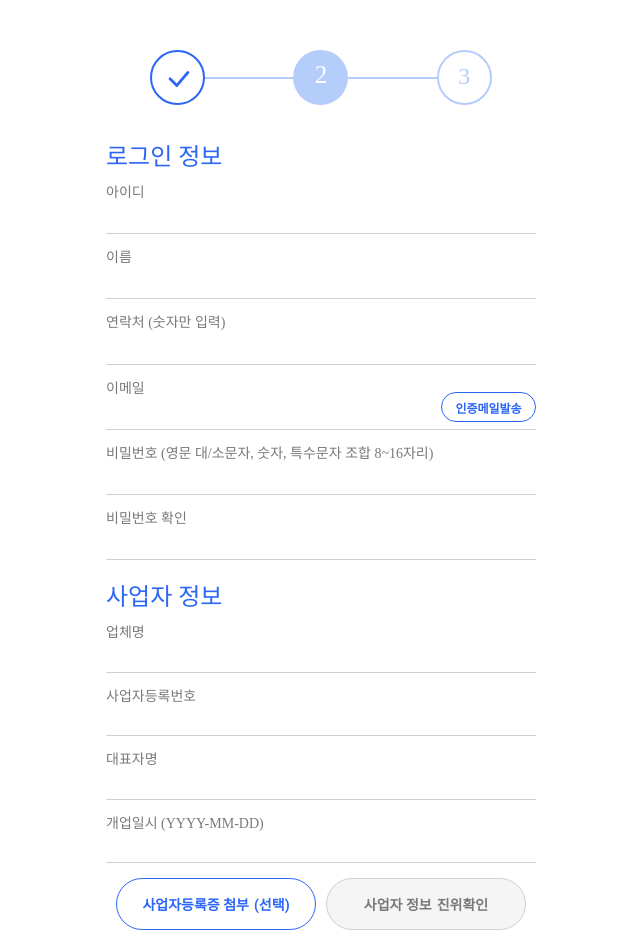
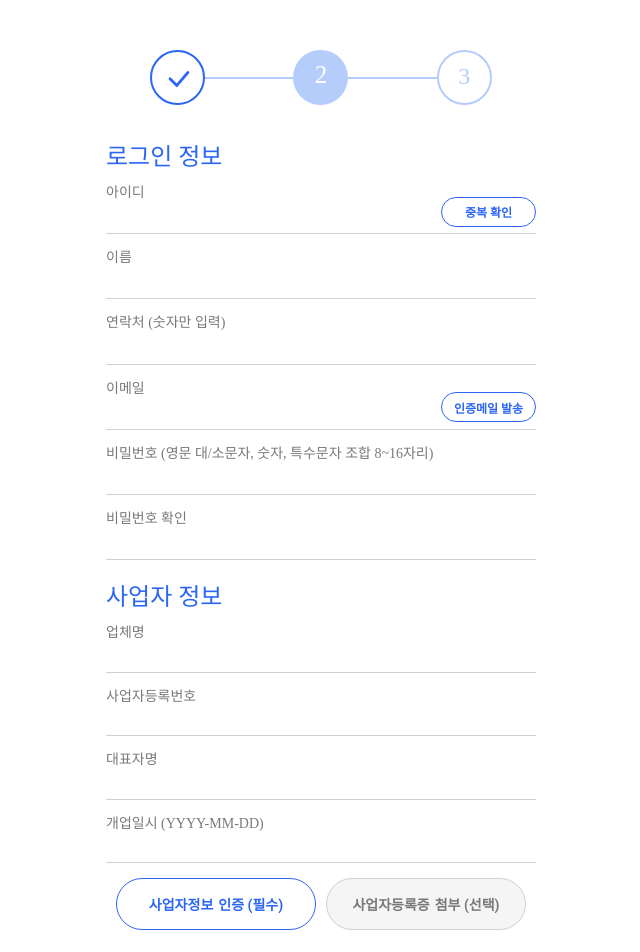
Before and after one commit to FastCampus-Final-Project-bizcurator-1/FinalProject-1-Frontend, a React (Create React App) app: page /signup in a window 1280 px wide. Shown: the top 952 px of the page, without its empty margins (319-959 px from the left). Built offline with nearby package versions, Linux system fonts and the light colour scheme.

Commit message:
[ADD] 로그인 & 사업자정보 관련 모달 및 유효성 추가
- LoginInfo - 아이디중복확인 & 이메일인증
- CoporateInfo - 사업자인증확인 & 사업자등록증추가
- EmailModal : 이메일 인증 모달
- FileModal : 사업자등록증 추가 모달

```diff
--- a/src/components/signUp/CorporateInfo.jsx
+++ b/src/components/signUp/CorporateInfo.jsx
@@ -1,5 +1,6 @@
-import React, { useState } from 'react';
+import React, { useEffect, useState } from 'react';
 import styled from 'styled-components';
+import FileModal from './FileModal';
 
 export default function CorporateInfo({ setCorporateData, corporateData }) {
   // 사업자등록번호 확인을 위함
@@ -10,11 +11,14 @@ export default function CorporateInfo({ setCorporateData, corporateData }) {
   const [attachFinish, setAttachFinish] = useState(false);
   // 사업자 정보 진위 확인
   const [isVerify, setIsVerify] = useState(false);
+  // 사업자등록증 첨부 모달
+  const [open, setOpen] = useState(false);
+  // 사업자등록증
+  const [businessLicense, setBusinessLicense] = useState('');
 
-  // loginData 설정
+  // coporateData 설정
   const handleChange = e => {
-    isVerify &&
-      setCorporateData({ ...corporateData, [e.target.id]: e.target.value });
+    setCorporateData({ ...corporateData, [e.target.id]: e.target.value });
   };
 
   // 사업자등록번호 검사
@@ -53,8 +57,25 @@ export default function CorporateInfo({ setCorporateData, corporateData }) {
       .replace(/(-{1,2}$)/g, '');
   };
 
+  const checkVerify = () => {
+    console.log(corporateData);
+    // 오픈 api 연결 => 검증
+    // 성공 => setIsVerify(true)
+    alert('인증이 완료되었습니다.');
+    // alert('인증에 실패하였습니다. 확인 후, 다시 시도해주세요');
+  };
+
+  useEffect(() => {
+    businessLicense &&
+      setCorporateData({ ...corporateData, businessLicense: businessLicense });
+  }, [businessLicense]);
+  // console.log(businessLicense);
+
   return (
     <Container className="coporateInfo">
+      {open && (
+        <FileModal setOpen={setOpen} setBusinessLicense={setBusinessLicense} />
+      )}
       <Title>사업자 정보</Title>
       <TextField>
         <SubTitle>업체명</SubTitle>
@@ -85,13 +106,28 @@ export default function CorporateInfo({ setCorporateData, corporateData }) {
       </TextField>
       {dateError && <Error>정확한 날짜를 입력해주세요.</Error>}
       <BtnGroup>
-        <AttachBtn finish={attachFinish}>
-          사업자등록증 첨부
-          <Span>(선택)</Span>
-        </AttachBtn>
-        <CofirmBtn finish={isVerify}>
-          사업자 정보 <Span>진위확인</Span>
+        <CofirmBtn finish={isVerify} onClick={() => checkVerify()}>
+          {isVerify ? (
+            <>
+              사업자정보<Span> 확인 완료</Span>
+            </>
+          ) : (
+            <>
+              사업자정보<Span> 인증 (필수)</Span>
+            </>
+          )}
         </CofirmBtn>
+        <Attach>
+          <FileBtn finish={businessLicense} onClick={() => setOpen(true)}>
+            사업자등록증
+            {businessLicense ? (
+              <Span> 첨부 완료</Span>
+            ) : (
+              <Span>첨부 (선택)</Span>
+            )}
+          </FileBtn>
+          <Error>{businessLicense}</Error>
+        </Attach>
       </BtnGroup>
     </Container>
   );
@@ -149,12 +185,13 @@ const Error = styled.p`
 
 const BtnGroup = styled.div`
   width: 100%;
+  height: 60px;
   display: flex;
   justify-content: space-evenly;
-  align-items: center;
+  align-items: flex-start;
 `;
 
-const AttachBtn = styled.button`
+const CofirmBtn = styled.button`
   width: 200px;
   height: 52px;
   display: flex;
@@ -176,14 +213,14 @@ const AttachBtn = styled.button`
   }
 `;
 
-const Span = styled.span`
-  margin-left: 5px;
-  @media (max-width: 768px) {
-    margin: 0;
-  }
+const Attach = styled.div`
+  display: flex;
+  flex-direction: column;
+  justify-content: center;
+  align-items: center;
 `;
 
-const CofirmBtn = styled.button`
+const FileBtn = styled.button`
   width: 200px;
   height: 52px;
   display: flex;
@@ -203,3 +240,10 @@ const CofirmBtn = styled.button`
     flex-direction: column;
   }
 `;
+
+const Span = styled.span`
+  margin-left: 5px;
+  @media (max-width: 768px) {
+    margin: 0;
+  }
+`;
--- /dev/null
+++ b/src/components/signUp/EmailModal.jsx
@@ -0,0 +1,151 @@
+import React from 'react';
+import { useForm } from 'react-hook-form';
+import styled from 'styled-components';
+
+export default function EmailModal({ setOpen, setConfirmEmail }) {
+  const {
+    register,
+    handleSubmit,
+    formState: { errors },
+  } = useForm();
+
+  const onSubmit = data => {
+    console.log(data);
+    // api 연결 & 검증
+    // 성공 => setConfirmEmail(true)
+    // 실패 => alert('인증에 실패하였습니다. 확인 후, 다시 시도해주세요');
+    // 모달닫기
+    setOpen(false);
+  };
+
+  return (
+    <Wrapper>
+      <Container>
+        <Large>인증메일이 발송되었습니다.</Large>
+        <Small>발송된 이메일의 인증번호를 입력해 주세요.</Small>
+        <Form onSubmit={handleSubmit(onSubmit)}>
+          <TextField>
+            <Input
+              type="text"
+              name="confirmNum"
+              {...register('confirmNum', {
+                required: true,
+                pattern: {
+                  value: /^[0-9]/g,
+                },
+              })}
+            />
+            {errors.confirmNum && <Error>* 숫자만 입력 가능</Error>}
+          </TextField>
+          <Btn>인증하기</Btn>
+        </Form>
+      </Container>
+    </Wrapper>
+  );
+}
+
+const Wrapper = styled.div`
+  width: 100vw;
+  height: 100vh;
+  display: flex;
+  justify-content: center;
+  align-items: center;
+  background-color: rgba(0, 0, 0, 0.7);
+  position: fixed;
+  top: 50%;
+  left: 50%;
+  transform: translate(-50%, -50%);
+  z-index: 9;
+`;
+
+const Container = styled.div`
+  width: 380px;
+  height: 180px;
+  display: flex;
+  flex-direction: column;
+  justify-content: center;
+  align-items: center;
+  background-color: #fff;
+  border: 0;
+  border-radius: 10px;
+  transition: 0.3s ease;
+  @media (max-width: 768px) {
+    width: 290px;
+    height: 150px;
+  }
+`;
+
+const Large = styled.p`
+  color: #2b66f6;
+  font-size: 16px;
+  font-weight: 600;
+  line-height: 1.5;
+  margin: 0;
+  padding: 0;
+  text-align: center;
+  transition: 0.3s ease;
+  @media (max-width: 768px) {
+    font-size: 14px;
+  }
+`;
+
+const Small = styled.p`
+  font-size: 13px;
+  margin-top: 5px;
+  transition: 0.3s ease;
+  @media (max-width: 768px) {
+    font-size: 12px;
+  }
+`;
+
+const Form = styled.form`
+  width: 90%;
+  height: 35px;
+  display: flex;
+  justify-content: space-evenly;
+  align-items: flex-start;
+  margin-top: 15px;
+`;
+
+const TextField = styled.div`
+  width: 50%;
+  display: flex;
+  flex-direction: column;
+  justify-content: center;
+  align-items: center;
+`;
+
+const Input = styled.input`
+  width: 100%;
+  border: 1px solid #797979;
+  border-radius: 10px;
+  color: #434343;
+  padding: 5px 10px;
+  outline: none;
+  transition: 0.3s ease;
+  @media (max-width: 768px) {
+    height: 30px;
+  }
+`;
+
+const Error = styled.p`
+  color: #d30000;
+  margin: 8px 0;
+  font-size: 12px;
+`;
+
+const Btn = styled.button`
+  width: 30%;
+  height: 35px;
+  font-weight: 600;
+  color: ${props => (props.status ? '#fff' : '#2b66f6')};
+  border: ${props => (props.status ? '0' : '1px solid #2b66f6')};
+  border-radius: 999px;
+  background-color: ${props => (props.status ? '#2b66f6' : 'transparent')};
+  cursor: pointer;
+  transition: 0.3s ease;
+  @media (max-width: 768px) {
+    font-size: 12px;
+    height: 30px;
+  }
+`;
--- /dev/null
+++ b/src/components/signUp/FileModal.jsx
@@ -0,0 +1,141 @@
+import React from 'react';
+import styled from 'styled-components';
+
+export default function FileModal({ setOpen, setBusinessLicense }) {
+  const handleSubmit = e => {
+    setBusinessLicense(e.target.value);
+    alert('사업자등록증 첨부가 완료되었습니다.');
+    setOpen(false);
+  };
+
+  return (
+    <Wrapper>
+      <Container>
+        <Large>
+          <Span>세금계산서 발행</Span>이 필요하시면
+        </Large>
+        <Large>사업자등록증을 꼭! 첨부해 주세요.</Large>
+        <Small>가입 후 마이페이지에서도 등록이 가능해요.</Small>
+        <BtnGroup>
+          <Form>
+            <Label htmlFor="file">첨부하기</Label>
+            <File type="file" id="file" onChange={e => handleSubmit(e)} />
+          </Form>
+          <Btn onClick={() => setOpen(false)}>나중에하기</Btn>
+        </BtnGroup>
+      </Container>
+    </Wrapper>
+  );
+}
+
+const Wrapper = styled.div`
+  width: 100vw;
+  height: 100vh;
+  display: flex;
+  justify-content: center;
+  align-items: center;
+  background-color: rgba(0, 0, 0, 0.7);
+  position: fixed;
+  top: 50%;
+  left: 50%;
+  transform: translate(-50%, -50%);
+  z-index: 9;
+`;
+
+const Container = styled.div`
+  width: 380px;
+  height: 180px;
+  display: flex;
+  flex-direction: column;
+  justify-content: center;
+  align-items: center;
+  background-color: #fff;
+  border: 0;
+  border-radius: 10px;
+  transition: 0.3s ease;
+  @media (max-width: 768px) {
+    width: 290px;
+    height: 150px;
+  }
+`;
+
+const Large = styled.p`
+  font-size: 16px;
+  font-weight: 600;
+  line-height: 1.5;
+  margin: 0;
+  padding: 0;
+  text-align: center;
+  transition: 0.3s ease;
+  @media (max-width: 768px) {
+    font-size: 14px;
+  }
+`;
+
+const Span = styled.span`
+  color: #2b66f6;
+`;
+
+const Small = styled.p`
+  font-size: 13px;
+  margin-top: 5px;
+  transition: 0.3s ease;
+  @media (max-width: 768px) {
+    font-size: 12px;
+  }
+`;
+
+const BtnGroup = styled.div`
+  width: 80%;
+  height: 35px;
+  display: flex;
+  justify-content: space-evenly;
+  align-items: flex-start;
+  margin-top: 15px;
+`;
+
+const Form = styled.form`
+  width: 40%;
+  height: 40px;
+  display: flex;
+  justify-content: center;
+  align-items: center;
+  color: #2b66f6;
+  font-size: 14px;
+  font-weight: 600;
+  border: 1px solid #2b66f6;
+  border-radius: 999px;
+  background-color: transparent;
+  @media (max-width: 768px) {
+    height: 35px;
+    font-size: 12px;
+  }
+`;
+
+const Label = styled.label`
+  cursor: pointer;
+`;
+
+const File = styled.input`
+  width: 0;
+  height: 0;
+  padding: 0;
+  overflow: hidden;
+  border: 0;
+`;
+
+const Btn = styled.button`
+  width: 40%;
+  height: 40px;
+  font-weight: 600;
+  color: #797979;
+  border: 1px solid #d0d0d0;
+  border-radius: 999px;
+  background-color: #f5f5f5;
+  cursor: pointer;
+  transition: 0.3s ease;
+  @media (max-width: 768px) {
+    height: 35px;
+    font-size: 12px;
+  }
+`;
--- a/src/components/signUp/LoginInfo.jsx
+++ b/src/components/signUp/LoginInfo.jsx
@@ -1,11 +1,21 @@
 import React, { useState } from 'react';
 import styled from 'styled-components';
+import EmailModal from './EmailModal';
 
-export default function LoginInfo({ loginData, setLoginData }) {
+export default function LoginInfo({
+  loginData,
+  setLoginData,
+  confirmEmail,
+  setConfirmEmail,
+}) {
   // 아이디 패턴 확인을 위함
   const [idError, setIdError] = useState(false);
+  // 아이디 중복확인
+  const [isCheck, setIsCheck] = useState(false);
   // 연락처 패턴 확인을 위함
   const [phoneError, setPhoneError] = useState(false);
+  // 이메일 인증 모달
+  const [open, setOpen] = useState(false);
   // 이메일 패턴 확인을 위함
   const [emailError, setEmailError] = useState(false);
   // 비밀번호
@@ -14,8 +24,6 @@ export default function LoginInfo({ loginData, setLoginData }) {
   const [pwError, setpwError] = useState(false);
   // 비밀번호 일치 확인을 위함
   const [checkPw, setCheckPw] = useState(false);
-  // 이메일 인증확인
-  const [confirmEmail, setConfirmEmail] = useState(false);
 
   // loginData 설정
   const handleChange = e => {
@@ -31,6 +39,15 @@ export default function LoginInfo({ loginData, setLoginData }) {
     } else {
       setIdError(true);
     }
+  };
+
+  // 아이디 중복확인
+  const checkExist = () => {
+    console.log(loginData.userId);
+    // api 연결 => 아이디 중복확인
+    // setIsCheck(true);
+    alert('사용가능한 아이디입니다.');
+    // alert('이미 존재하는 아이디입니다.');
   };
 
   // 연락처 패턴 확인
@@ -80,6 +97,13 @@ export default function LoginInfo({ loginData, setLoginData }) {
     }
   };
 
+  // 이메일 인증
+  const handleConfirm = e => {
+    // api 연결 => 해당 이메일로 인증번호발송
+    console.log(loginData.email);
+    setOpen(true);
+  };
+
   // 비밀번호 패턴 확인
   const validPassword = e => {
     const reg =
@@ -102,8 +126,12 @@ export default function LoginInfo({ loginData, setLoginData }) {
       setCheckPw(true);
     }
   };
+
   return (
     <Container className="loginInfo">
+      {open && (
+        <EmailModal setOpen={setOpen} setConfirmEmail={setConfirmEmail} />
+      )}
       <Title>로그인 정보</Title>
       <TextField>
         <SubTitle>아이디</SubTitle>
@@ -114,6 +142,9 @@ export default function LoginInfo({ loginData, setLoginData }) {
           name="login"
           onChange={validId}
         />
+        <Btn finish={isCheck} onClick={() => checkExist()}>
+          {isCheck ? '확인 완료' : '중복 확인'}
+        </Btn>
       </TextField>
       {idError && <Error>영문 혹은 숫자의 조합으로 입력해주세요.</Error>}
       <TextField>
@@ -146,8 +177,8 @@ export default function LoginInfo({ loginData, setLoginData }) {
           name="login"
           onChange={validEmail}
         />
-        <Btn finish={confirmEmail} onClick={e => e.preventDefault()}>
-          {confirmEmail ? '인증완료' : '인증메일발송'}
+        <Btn finish={confirmEmail} onClick={e => handleConfirm(e)}>
+          {confirmEmail ? '인증완료' : '인증메일 발송'}
         </Btn>
       </TextField>
       {emailError && (
@@ -191,6 +222,7 @@ const Title = styled.p`
   font-size: 24px;
   color: #2b66f6;
   margin-bottom: 5px;
+  transition: 0.3s ease;
   @media (max-width: 768px) {
     font-size: 20px;
   }
@@ -205,6 +237,7 @@ const TextField = styled.div`
   color: #797979;
   margin: 15px auto;
   position: relative;
+  transition: 0.3s ease;
   @media (max-width: 768px) {
     font-size: 12px;
   }
--- a/src/pages/user/SignUp.jsx
+++ b/src/pages/user/SignUp.jsx
@@ -14,6 +14,8 @@ export default function SignUp() {
     email: '',
     password: '',
   });
+  // 이메일 인증확인
+  const [confirmEmail, setConfirmEmail] = useState(false);
   // 로그인정보 기입 완료 여부
   const [loginFinish, setLoginFinish] = useState(false);
   // 사업자 정보
@@ -23,17 +25,20 @@ export default function SignUp() {
     ownerName: '',
     openingDate: '',
   });
+  // 사업자 정보 진위 확인
+  const [isVerify, setIsVerify] = useState(false);
   // 사업자정보 기입 완료 여부
   const [corporateFinish, setCoporateFinish] = useState(false);
 
   useEffect(() => {
-    // 로그인정보 완료체크
+    // 로그인정보 완료 체크
     if (
       loginData.userId.length > 0 &&
       loginData.managerName.length > 0 &&
       loginData.phoneNumber.length > 0 &&
       loginData.email.length > 0 &&
-      loginData.password.length > 0
+      loginData.password.length > 0 &&
+      confirmEmail
     ) {
       setLoginFinish(true);
     }
@@ -42,11 +47,17 @@ export default function SignUp() {
       corporateData.companyName.length > 0 &&
       corporateData.corporateNumber.length > 0 &&
       corporateData.ownerName.length > 0 &&
-      corporateData.openingDate.length > 0
+      corporateData.openingDate.length > 0 &&
+      isVerify
     ) {
       setCoporateFinish(true);
     }
-  }, [loginData, corporateData]);
+  }, [loginData, confirmEmail, corporateData, isVerify]);
+
+  const handleSubmit = () => {
+    console.log(loginData, confirmEmail);
+    console.log(corporateData, isVerify);
+  };
 
   return (
     <Wrapper>
@@ -63,18 +74,25 @@ export default function SignUp() {
         <Circle finish={corporateFinish}>3</Circle>
       </Progress>
       <FormContainer>
-        <LoginInfo setLoginData={setLoginData} loginData={loginData} />
+        <LoginInfo
+          setLoginData={setLoginData}
+          loginData={loginData}
+          setConfirmEmail={setConfirmEmail}
+          confirmEmail={confirmEmail}
+        />
         <CorporateInfo
           setCorporateData={setCorporateData}
           corporateData={corporateData}
+          setIsVerify={setIsVerify}
+          isVerify={isVerify}
         />
         <ServiceAgreement />
         <StartBtn
-          type="submit"
-          value="시작하기"
-          id="submitBtn"
           finish={loginFinish && corporateFinish}
-        />
+          onClick={() => handleSubmit()}
+        >
+          시작하기
+        </StartBtn>
       </FormContainer>
       {loginFinish && corporateFinish ? (
         <></>
@@ -196,11 +214,11 @@ const Circle = styled.div`
   }
 `;
 
-const FormContainer = styled.form`
+const FormContainer = styled.div`
   width: 100%;
 `;
 
-const StartBtn = styled.input`
+const StartBtn = styled.button`
   width: 100%;
   height: 52px;
   margin-top: 20px;
```
